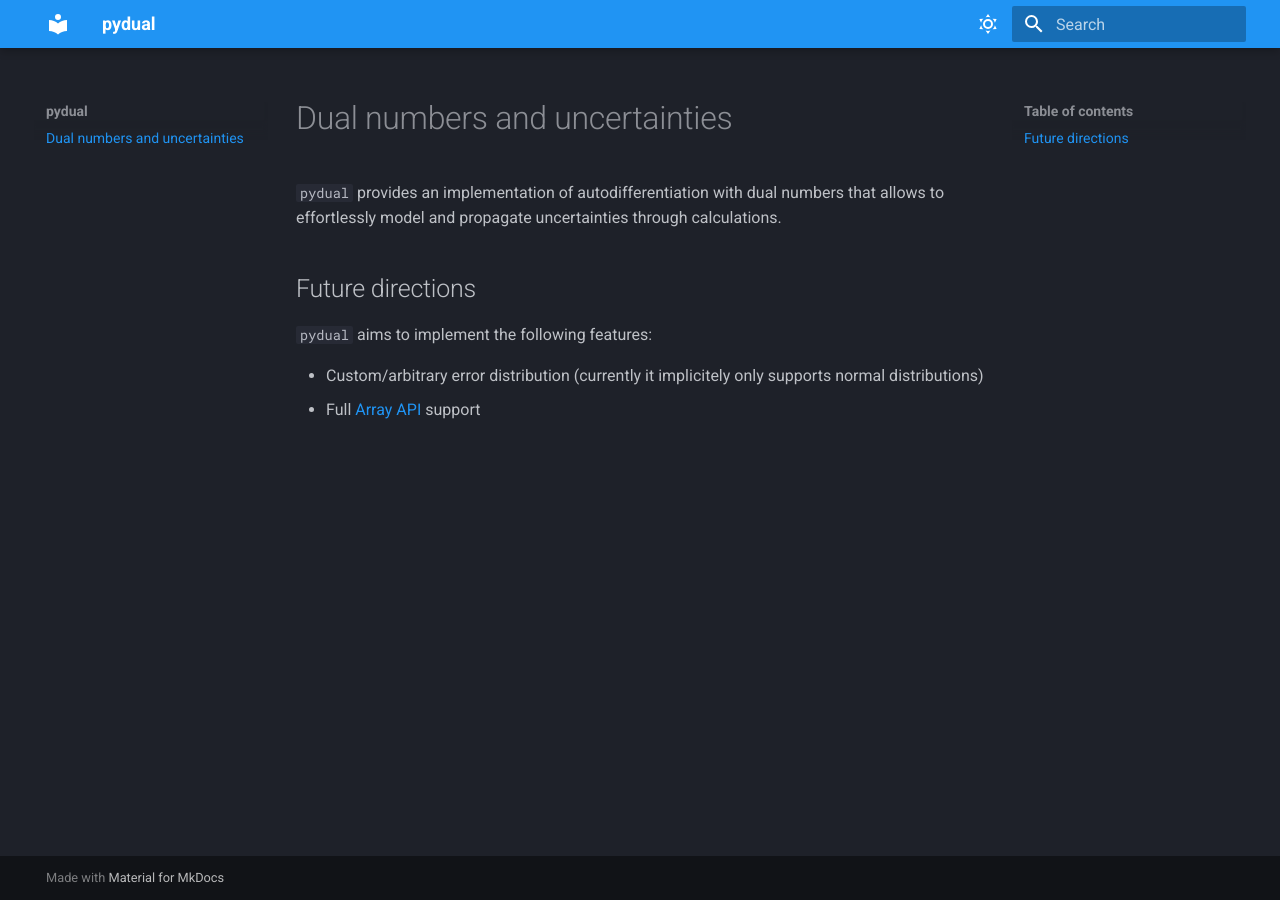
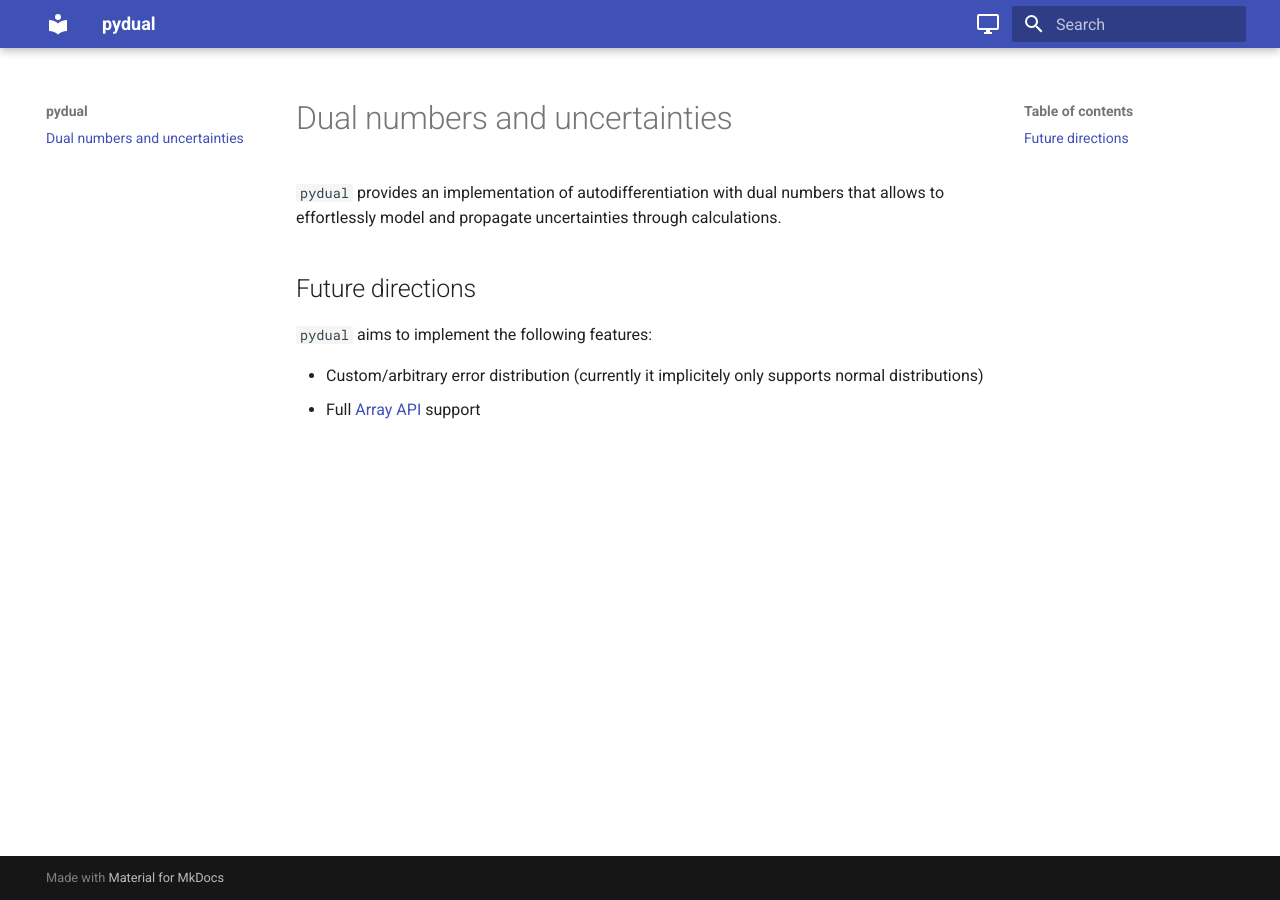
Before and after one commit to RBerga06/pydual, an MkDocs documentation site: the page built from docs/index.md, in a window 1280 px wide. Built offline with MkDocs 1.6.1 and Material for MkDocs 9.7.7, drawn with Linux system fonts in a browser that asks for light colours.

```diff
--- a/mkdocs.yml
+++ b/mkdocs.yml
@@ -2,17 +2,20 @@ site_name: pydual
 theme:
   name: material
   palette:
-    # Dark Mode
-    - scheme: slate
+    # Automatic mode
+    - media: "(prefers-color-scheme)"
+      toggle:
+        icon: material/monitor
+        name: Switch to light mode
+    # Light mode
+    - media: "(prefers-color-scheme: light)"
+      scheme: default
       toggle:
         icon: material/weather-sunny
-        name: Dark mode
-      primary: blue
-      accent: deep purple
-    # Light Mode
-    - scheme: default
+        name: Switch to dark mode
+    # Dark mode
+    - media: "(prefers-color-scheme: dark)"
+      scheme: slate
       toggle:
         icon: material/weather-night
-        name: Light mode
-      primary: blue
-      accent: deep orange
+        name: Switch to system preference
```
